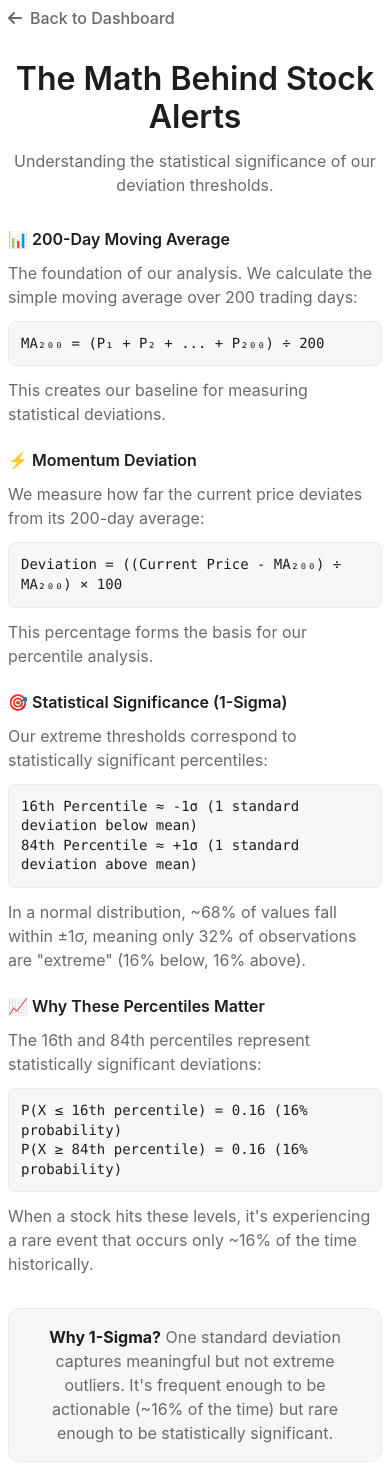
After one commit to namanxajmera/stock-alerts, a Flask app: template templates/about.html in a window 390 px wide. The commit adds this page. Run offline with Flask 2, Linux system fonts and the light colour scheme; the template is opened without the code that fills it, so the values that code supplies are empty; parts of the project's set-up code (start-up, migrations or seed data) failed here and were passed over.

Commit message:
feat: add About page and update header for improved navigation
- Introduced a new route for the About page, enhancing user engagement with additional information.
- Updated the header to include an About link, improving site navigation and accessibility.
- Modified CSS styles for the About link to ensure a visually appealing and responsive design.
- Removed the rate limit status display from the header to streamline the user interface.

```diff
--- a/app.py
+++ b/app.py
@@ -134,6 +134,12 @@ def telegram() -> str:
     return render_template("telegram.html")
 
 
+@app.route("/about")
+def about() -> str:
+    """Render the About page."""
+    return render_template("about.html")
+
+
 @app.route("/static/js/<path:filename>")
 def serve_js(filename: str) -> Any:
     """Serve JavaScript files with correct MIME type."""
--- a/static/css/style.css
+++ b/static/css/style.css
@@ -756,3 +756,83 @@ body {
         justify-content: center;
     }
 }
+
+/* --- ABOUT PAGE STYLES --- */
+.math-explanation {
+    display: flex;
+    flex-direction: column;
+    gap: var(--space-6);
+    margin-bottom: var(--space-6);
+}
+
+.math-section {
+    text-align: left;
+}
+
+.math-section h3 {
+    font-size: var(--font-size-lg);
+    font-weight: var(--font-weight-semibold);
+    color: var(--text-primary);
+    margin-bottom: var(--space-3);
+}
+
+.math-section p {
+    font-size: var(--font-size-md);
+    color: var(--text-secondary);
+    line-height: 1.5;
+    margin-bottom: var(--space-3);
+}
+
+.math-section p:last-child {
+    margin-bottom: 0;
+}
+
+.formula {
+    background: var(--background-secondary);
+    border: 1px solid var(--border-primary);
+    border-radius: var(--border-radius-sm);
+    padding: var(--space-4);
+    margin: var(--space-3) 0;
+    font-family: 'SF Mono', Monaco, 'Cascadia Code', 'Roboto Mono', Consolas, 'Courier New', monospace;
+    font-size: var(--font-size-md);
+    color: var(--text-primary);
+    line-height: 1.4;
+}
+
+.simple-note {
+    padding: var(--space-5);
+    background: var(--background-secondary);
+    border-radius: var(--border-radius-md);
+    border: 1px solid var(--border-primary);
+    text-align: center;
+}
+
+.simple-note p {
+    font-size: var(--font-size-md);
+    color: var(--text-secondary);
+    line-height: 1.5;
+    margin: 0;
+}
+
+.simple-note strong {
+    color: var(--text-primary);
+}
+
+@media (max-width: 768px) {
+    .math-explanation {
+        gap: var(--space-5);
+    }
+
+    .math-section h3 {
+        font-size: var(--font-size-md);
+    }
+
+    .formula {
+        padding: var(--space-3);
+        font-size: var(--font-size-sm);
+    }
+
+    .simple-note {
+        padding: var(--space-4);
+    }
+}
--- /dev/null
+++ b/templates/about.html
@@ -0,0 +1,83 @@
+<!DOCTYPE html>
+<html lang="en">
+<head>
+    <meta charset="UTF-8">
+    <meta name="viewport" content="width=device-width, initial-scale=1.0">
+    <title>About · Stock Alerts</title>
+    <link rel="stylesheet" href="{{ url_for('static', filename='css/style.css') }}">
+    <link rel="icon" type="image/svg+xml" href="{{ url_for('static', filename='favicon.svg') }}">
+    <link rel="icon" type="image/x-icon" href="{{ url_for('static', filename='favicon.ico') }}">
+    <link rel="stylesheet" href="https://cdnjs.cloudflare.com/ajax/libs/font-awesome/6.4.0/css/all.min.css">
+</head>
+<body>
+
+    <div class="app-container">
+
+        <!-- Simple centered view like homepage -->
+        <div class="telegram-view">
+
+            <!-- Back link -->
+            <div class="back-link-container">
+                <a href="/" class="back-link">
+                    <i class="fas fa-arrow-left"></i>
+                    Back to Dashboard
+                </a>
+            </div>
+
+            <!-- Main content -->
+            <div class="telegram-content">
+                <h1>The Math Behind Stock Alerts</h1>
+                <p>Understanding the statistical significance of our deviation thresholds.</p>
+
+                <!-- Math explanation -->
+                <div class="math-explanation">
+                    <div class="math-section">
+                        <h3>📊 200-Day Moving Average</h3>
+                        <p>The foundation of our analysis. We calculate the simple moving average over 200 trading days:</p>
+                        <div class="formula">
+                            MA₂₀₀ = (P₁ + P₂ + ... + P₂₀₀) ÷ 200
+                        </div>
+                        <p>This creates our baseline for measuring statistical deviations.</p>
+                    </div>
+
+                    <div class="math-section">
+                        <h3>⚡ Momentum Deviation</h3>
+                        <p>We measure how far the current price deviates from its 200-day average:</p>
+                        <div class="formula">
+                            Deviation = ((Current Price - MA₂₀₀) ÷ MA₂₀₀) × 100
+                        </div>
+                        <p>This percentage forms the basis for our percentile analysis.</p>
+                    </div>
+
+                    <div class="math-section">
+                        <h3>🎯 Statistical Significance (1-Sigma)</h3>
+                        <p>Our extreme thresholds correspond to statistically significant percentiles:</p>
+                        <div class="formula">
+                            16th Percentile ≈ -1σ (1 standard deviation below mean)<br>
+                            84th Percentile ≈ +1σ (1 standard deviation above mean)
+                        </div>
+                        <p>In a normal distribution, ~68% of values fall within ±1σ, meaning only 32% of observations are "extreme" (16% below, 16% above).</p>
+                    </div>
+
+                    <div class="math-section">
+                        <h3>📈 Why These Percentiles Matter</h3>
+                        <p>The 16th and 84th percentiles represent statistically significant deviations:</p>
+                        <div class="formula">
+                            P(X ≤ 16th percentile) = 0.16 (16% probability)<br>
+                            P(X ≥ 84th percentile) = 0.16 (16% probability)
+                        </div>
+                        <p>When a stock hits these levels, it's experiencing a rare event that occurs only ~16% of the time historically.</p>
+                    </div>
+                </div>
+
+                <!-- Simple note -->
+                <div class="simple-note">
+                    <p><strong>Why 1-Sigma?</strong> One standard deviation captures meaningful but not extreme outliers. It's frequent enough to be actionable (~16% of the time) but rare enough to be statistically significant.</p>
+                </div>
+            </div>
+        </div>
+
+    </div>
+
+</body>
+</html>
--- a/templates/index.html
+++ b/templates/index.html
@@ -43,7 +43,9 @@
                     <!-- Search controls will be moved here by JavaScript -->
                 </div>
                 <div class="header-right">
-                    <div id="rate-limit-status" class="rate-limit-status" title="API Usage"></div>
+                    <a href="/about" class="about-link" title="About">
+                        <i class="fas fa-info-circle"></i>
+                    </a>
                     <a href="/telegram" class="telegram-link" title="Telegram Bot">
                         <i class="fab fa-telegram"></i>
                     </a>
```
Also changed, not shown: other parts of static/css/style.css (+18 -18 lines), static/js/main.js (+1 -33 lines).
